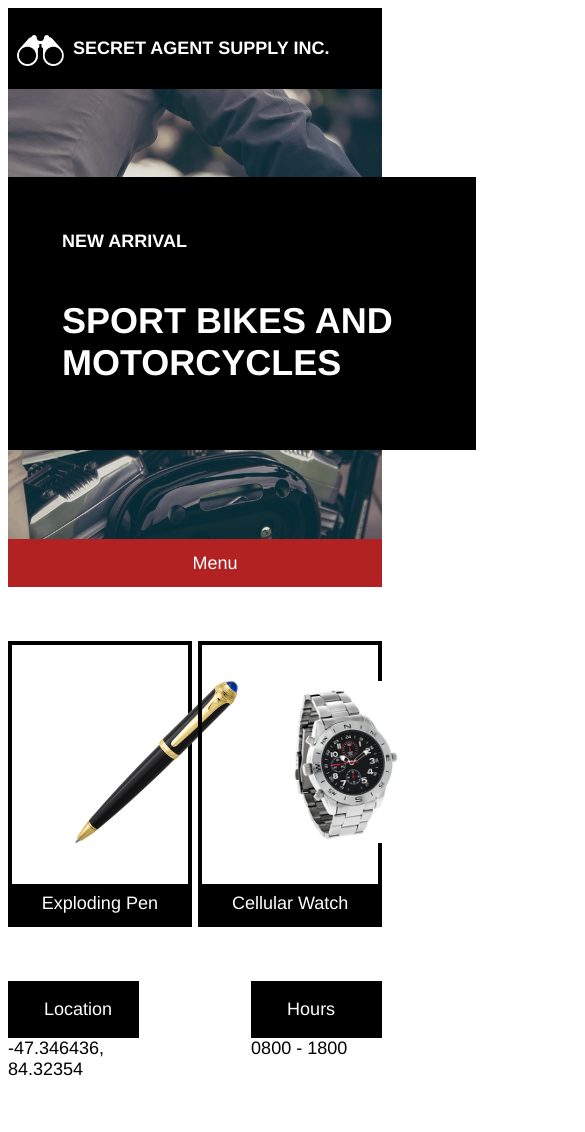
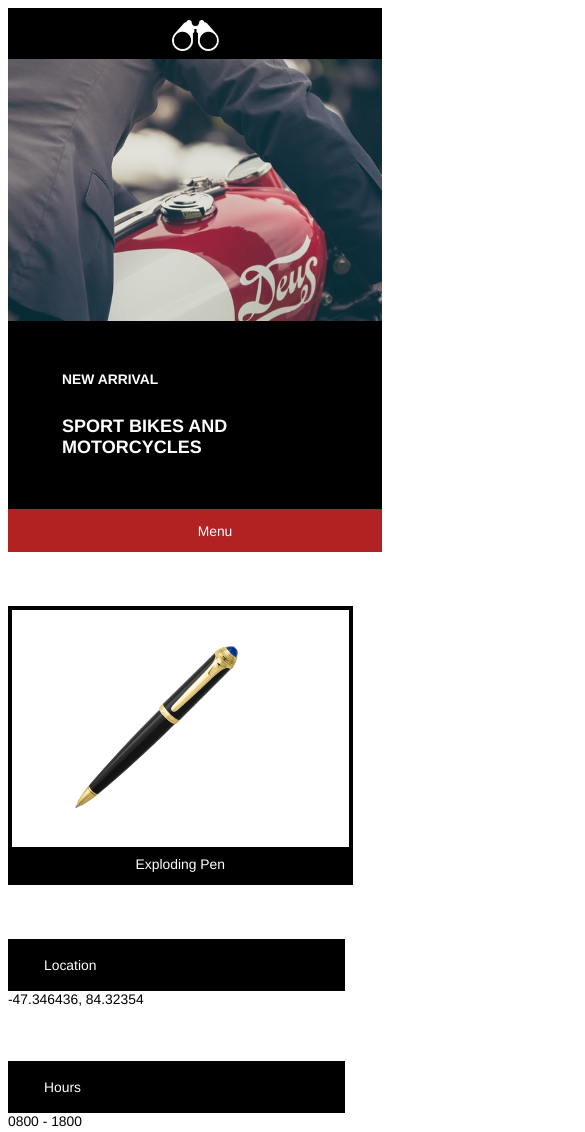
Before and after one commit to xKhrystyna/newsecretagent, a plain HTML site: page index.html in a window 390 px wide. Shown: the top 1132 px of the page, 585 px wide, since content can reach past the window. Drawn offline with Linux system fonts and the light colour scheme.

Commit message:
add responsive design for design

```diff
--- a/index.html
+++ b/index.html
@@ -13,7 +13,7 @@
          <img src="./resources/logo.png" width="47px" />
         </div>
 
-        <div>
+        <div class="hide">
          <h3>SECRET AGENT SUPPLY INC.</h3>
         </div>
 
@@ -50,7 +50,7 @@
   <!-- Pen -->
 
     <div class="wrap">
-      <div class="box">
+      <div id="penmobile" class="box">
 
         <div class="image">
          <img class="size" src="./resources/pen.png" />
@@ -64,7 +64,7 @@
 
       <!-- Watch -->
 
-      <div class="box">
+      <div id="watchmobilehide" class="box">
 
         <div class="image">
          <img class="size" src="./resources/watch.png" />
@@ -123,9 +123,11 @@
 </div>
   <!-- Footer -->
 <div class="footermom">
+
   <div class="footer">
    <p>Copyright Secret Agent Supply Inc.</p>
   </div>
+
 </div>
 </body>
 </html>
--- a/resources/css/style.css
+++ b/resources/css/style.css
@@ -20,7 +20,7 @@
  padding-top: 0.66rem;
  padding-bottom: 0.66rem;
  align-items: center;
- width: 960px;
+ max-width: 960px;
  margin: 0 auto;
 }
  .headermom{
@@ -38,7 +38,7 @@
   background-color: black;
   color: white;
   flex-wrap: wrap;
-  width: 20rem;
+  max-width: 20rem;
   font-weight: bold;
   padding: 2rem 3rem;
 
@@ -138,7 +138,7 @@
   color: white;
   background-color: black;
   height: 5rem;
-  width: 960px;
+  max-width: 960px;
   margin: 0 auto;
   padding-top: 2.4rem;
   margin-top: 4rem;
@@ -165,5 +165,38 @@
 .box{
   width: 47%;
 }
+}
+@media only screen and (max-width: 470px){
+body{
+  font-size: 0.77rem;
+}
+#watchmobilehide{
+  display: none;
+}
+#penmobile{
+width: 90%;
 
 }
+h2{
+font-size: 1rem;
+}
+h3{
+  font-size: 0.77rem;
+}
+.bike{
+  align-items: flex-end;
+}
+.logo{
+margin: 0 auto;
+}
+.wrap2{
+ margin: 0 auto;
+ flex-direction: column;
+}
+.boxwrap{
+width: 90%;
+}
+p{
+  text-align: center;
+}
+}
```
